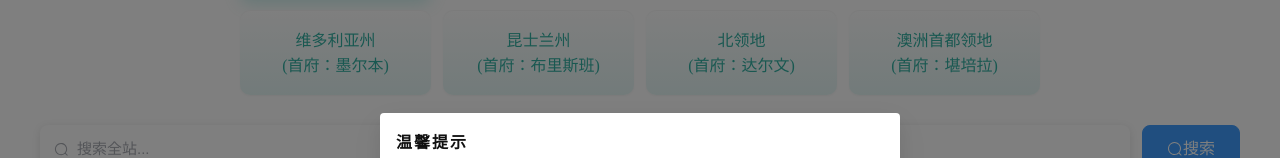
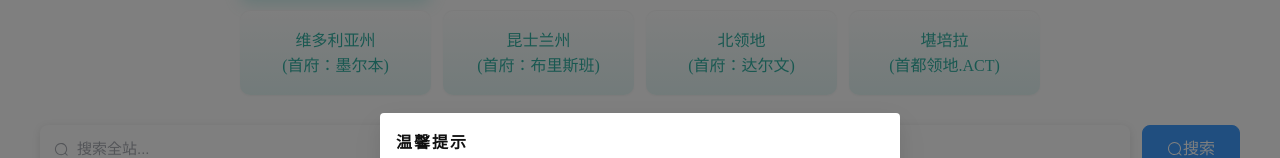
Before and after one commit to WebJChen/aw-demo, a Vue app: page /#/tasmania/wine in a window 1280 px wide. Before the commit this address led to /#/tasmania/wine. Shown: the part 202-360 px from the top of the page. Built offline with nearby package versions, Linux system fonts and the light colour scheme.

Commit message:
修复了header中语言栏黑框出现的问题；修改了导航栏部分内容

```diff
--- a/src/components/ServiceNav.vue
+++ b/src/components/ServiceNav.vue
@@ -74,11 +74,14 @@ watch(() => route.query.s, () => {
     <el-card class="search-card" shadow="hover">
       <div class="search-tags">
         <a v-for="item in tagRoutes" :key="item.tag" :href="item.href" target="_blank" rel="noopener noreferrer"
-          class="tag-pill w100 pointer" :class="{ active: !isSearchRoute && activeNav === item.tag, disabled: !item.available }"
+          class="tag-pill w100 pointer"
+          :class="{ active: !isSearchRoute && activeNav === item.tag, disabled: !item.available }"
           @click="handleTagClick(item, $event)">
           <span class="tag-content">
             {{ item.tag }}
-            <span v-if="item.capital" class="small-text fs16">(首府：{{ item.capital }})</span>
+            <span v-if="item.capital" class="small-text fs16">
+              ({{ item.tag === '堪培拉' ? '' : '首府：' }}{{ item.capital }})
+            </span>
           </span>
         </a>
       </div>
```
Also changed, not shown: src/data/item.json.
